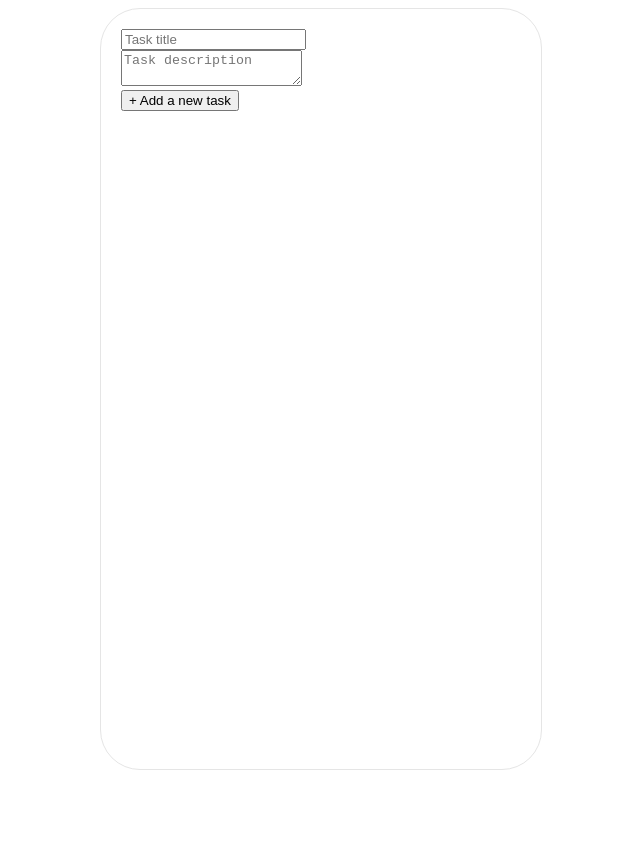
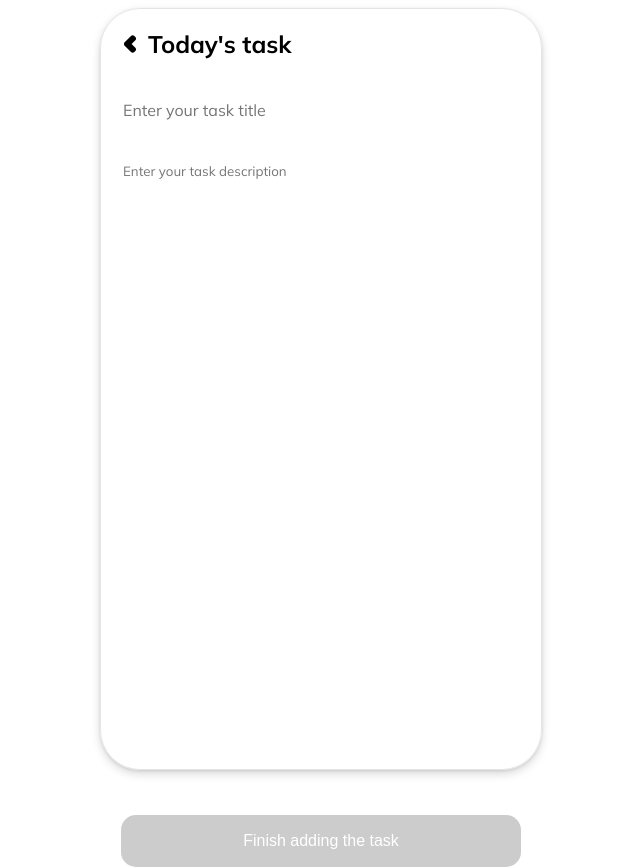
Before and after one commit to Egorallo/clever-to-do-list, a Vue app: page /add-task in a window 1280 px wide. Shown: the whole page, without its empty margins (319-959 px from the left). Before the commit the page ends 800 px from the top, so only its background shows below. Built offline with nearby package versions, Linux system fonts and the light colour scheme.

Commit message:
minor styling changes & design for task add component

```diff
--- a/src/assets/based.css
+++ b/src/assets/based.css
@@ -8,4 +8,7 @@
   border: 1px solid #e5e5e5;
   margin: auto;
   position: relative;
+  box-shadow:
+    0 4px 10px rgba(0, 0, 0, 0.15),
+    0 1px 3px rgba(0, 0, 0, 0.1);
 }
--- a/src/components/AddTask.vue
+++ b/src/components/AddTask.vue
@@ -11,6 +11,9 @@ export default {
     };
   },
   computed: {
+    isTitleEmpty() {
+      return this.task.title.trim() === '';
+    },
     ...mapGetters(['allTasks']),
     tasks() {
       return this.allTasks;
@@ -39,22 +42,119 @@ export default {
 <template>
   <div class="add-task">
     <div class="add-task__container">
+      <div class="add-task__header">
+        <RouterLink class="add-task__header__link" to="/">
+          <img class="add-task__header__icon" src="../assets/icons/less-than.svg" />
+        </RouterLink>
+        <div class="add-task__header__text">Today's task</div>
+      </div>
       <div class="add-task__title">
         <input
           type="text"
           v-model="task.title"
           class="add-task__title__input"
-          placeholder="Task title"
+          placeholder="Enter your task title"
         />
       </div>
       <div class="add-task__description">
         <textarea
           v-model="task.description"
           class="add-task__description__input"
-          placeholder="Task description"
+          placeholder="Enter your task description"
         ></textarea>
       </div>
     </div>
-    <button class="add-task__button" @click="addNewTask">+ Add a new task</button>
+    <button class="add-task__button" @click="addNewTask" :disabled="isTitleEmpty">
+      Finish adding the task
+    </button>
   </div>
 </template>
+
+<style>
+.add-task {
+  max-width: 400px;
+  width: 100%;
+  margin: 0 auto;
+}
+
+.add-task__header {
+  display: flex;
+  align-items: center;
+  justify-content: flex-start;
+  padding-left: 3px;
+}
+
+.add-task__header__link {
+  background-color: transparent;
+  border: none;
+  cursor: pointer;
+  padding: 0;
+  margin: 0;
+  line-height: 0;
+}
+
+.add-task__header__icon {
+  width: 24px;
+  height: 24px;
+}
+
+.add-task__header__text {
+  font-size: 24px;
+  font-weight: bold;
+}
+
+.add-task__container {
+  display: flex;
+  flex-direction: column;
+  max-width: 400px;
+  gap: 40px;
+}
+
+.add-task__title__input {
+  font-family: 'Mulish', serif;
+  font-size: 16px;
+  width: 100%;
+  margin: 0 auto;
+  box-sizing: border-box;
+  border: none;
+}
+
+.add-task__description__input {
+  font-family: 'Mulish', serif;
+  color: #646363;
+  width: 100%;
+  min-height: 600px;
+  margin: 0 auto;
+  box-sizing: border-box;
+  border: none;
+  resize: none;
+}
+
+.add-task__description__input:focus,
+.add-task__title__input:focus {
+  outline: none;
+}
+
+.add-task__button {
+  font-size: 16px;
+  margin-top: 50px;
+  width: 100%;
+  max-width: 400px;
+  padding: 17px;
+  border: none;
+  border-radius: 15px;
+  background-color: #ff7300;
+  color: #fff;
+  cursor: pointer;
+  transition: background-color 0.3s ease;
+}
+
+.add-task__button:hover {
+  background-color: #ff9c4d;
+}
+
+.add-task__button:disabled {
+  background-color: #ccc;
+  cursor: not-allowed;
+}
+</style>
--- a/src/components/TaskList.vue
+++ b/src/components/TaskList.vue
@@ -3,19 +3,7 @@ import { mapGetters } from 'vuex';
 
 export default {
   data() {
-    return {
-      // tasks: [
-      //   { id: 0, title: 'New design for mobile UI', description: 'Description 1', done: false },
-      //   { id: 1, title: 'Wash nuggets in place', description: 'Description 2', done: false },
-      //   {
-      //     id: 2,
-      //     title: 'Near the death experience',
-      //     description: 'Description 3',
-      //     done: false,
-      //   },
-      //   { id: 3, title: 'Wash nuggets in place', description: 'Description 2', done: false },
-      // ],
-    };
+    return {};
   },
   methods: {
     goToAddTask() {
@@ -52,7 +40,6 @@ export default {
 
 <style scoped>
 .task-list {
-  max-width: 762px;
   width: 100%;
   margin: 0 auto;
   display: flex;
@@ -77,6 +64,7 @@ export default {
 }
 
 .task-list__button {
+  font-size: 16px;
   margin-top: 50px;
   width: 100%;
   max-width: 400px;
```
Also changed, not shown: src/assets/icons/less-than.svg (added).
